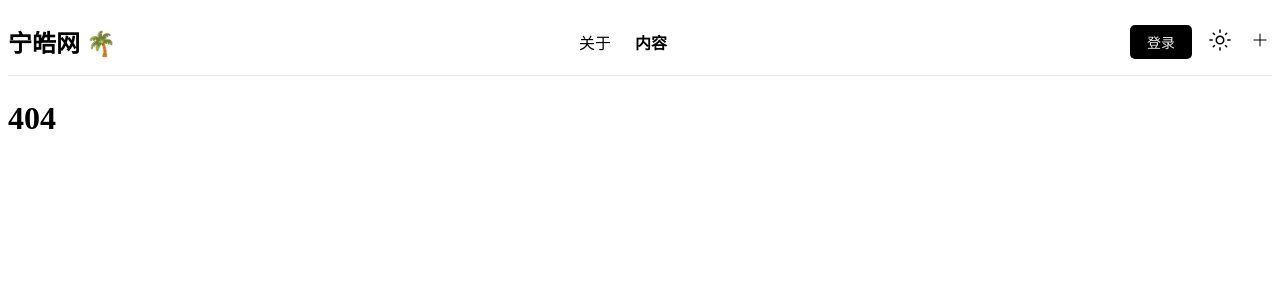
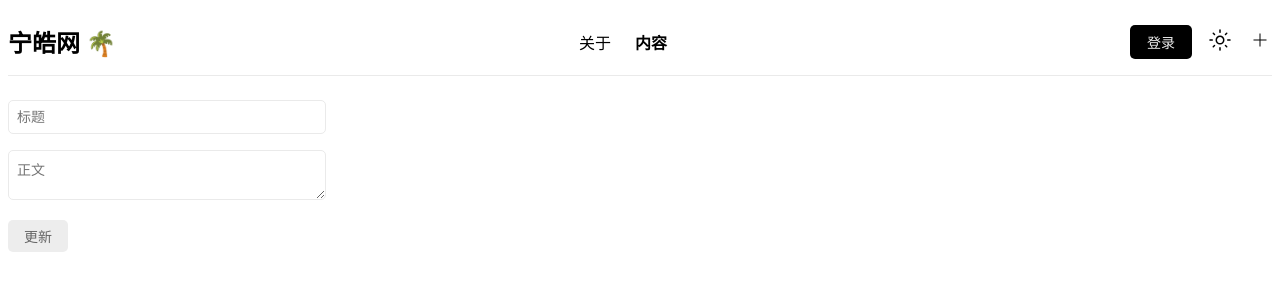
Before and after one commit to ninghao/ninghao-react-w22, a React (Create React App) app: page /posts/1/edit in a window 1280 px wide. Before the commit this address had no page. Shown: the top 300 px of the page. Built offline with nearby package versions, Linux system fonts and the light colour scheme.

Commit message:
在 React 应用里请求接口编辑内容（准备）

```diff
--- /dev/null
+++ b/src/post/edit/post-edit.tsx
@@ -0,0 +1,60 @@
+import { apiHttpClient } from 'app/app.service';
+import { useEffect, useState } from 'react';
+
+/**
+ * 属性类型
+ */
+type PostEditProps = {};
+
+/**
+ * 组件
+ */
+const PostEdit = (props: PostEditProps) => {
+  useEffect(() => {
+    document.title = '编辑内容 - 宁皓网';
+  });
+
+  const [title, setTitle] = useState('');
+  const [content, setContent] = useState('');
+
+  const editPost = async () => {
+    if (title && content) {
+      try {
+        await apiHttpClient.post('posts', { title, content });
+        setTitle('');
+        setContent('');
+      } catch (error) {
+        console.log(error);
+      }
+    }
+  };
+
+  return (
+    <div>
+      <div>
+        <input
+          type="text"
+          placeholder="标题"
+          value={title}
+          onChange={(event) => {
+            setTitle(event.currentTarget.value);
+          }}
+        />
+      </div>
+      <div>
+        <textarea
+          placeholder="正文"
+          value={content}
+          onChange={(event) => {
+            setContent(event.currentTarget.value);
+          }}
+        ></textarea>
+      </div>
+      <div>
+        <button onClick={editPost}>更新</button>
+      </div>
+    </div>
+  );
+};
+
+export default PostEdit;
--- a/src/post/index/post-index.tsx
+++ b/src/post/index/post-index.tsx
@@ -2,7 +2,9 @@ import { appConfig } from 'app/app.config';
 import { apiHttpClient } from 'app/app.service';
 import { PostList } from 'post/post.type';
 import { useEffect, useState } from 'react';
+import editIcon from 'app/icons/edit.svg';
 import './post-index.css';
+import { Link } from 'react-router-dom';
 
 /**
  * 属性类型
@@ -38,6 +40,13 @@ const PostIndex = (props: PostIndexProps) => {
           <div>{item.title}</div>
           <div>{item.content}</div>
           <div>- {item.user.name}</div>
+          <div>
+            <div>
+              <Link to={`/posts/${item.id}/edit`}>
+                <img src={editIcon} alt="编辑内容" />
+              </Link>
+            </div>
+          </div>
         </div>
       </div>
     );
--- a/src/post/post.routes.tsx
+++ b/src/post/post.routes.tsx
@@ -1,5 +1,6 @@
 import { Route } from 'react-router-dom';
 import PostCreate from './create/post-create';
+import PostEdit from './edit/post-edit';
 import PostIndex from './index/post-index';
 import PostShow from './show/post-show';
 
@@ -8,5 +9,6 @@ export const postRoutes = (
     <Route path="posts" element={<PostIndex />} />
     <Route path="posts/:postId" element={<PostShow />} />
     <Route path="create" element={<PostCreate />} />
+    <Route path="posts/:postId/edit" element={<PostEdit />} />
   </>
 );
```
